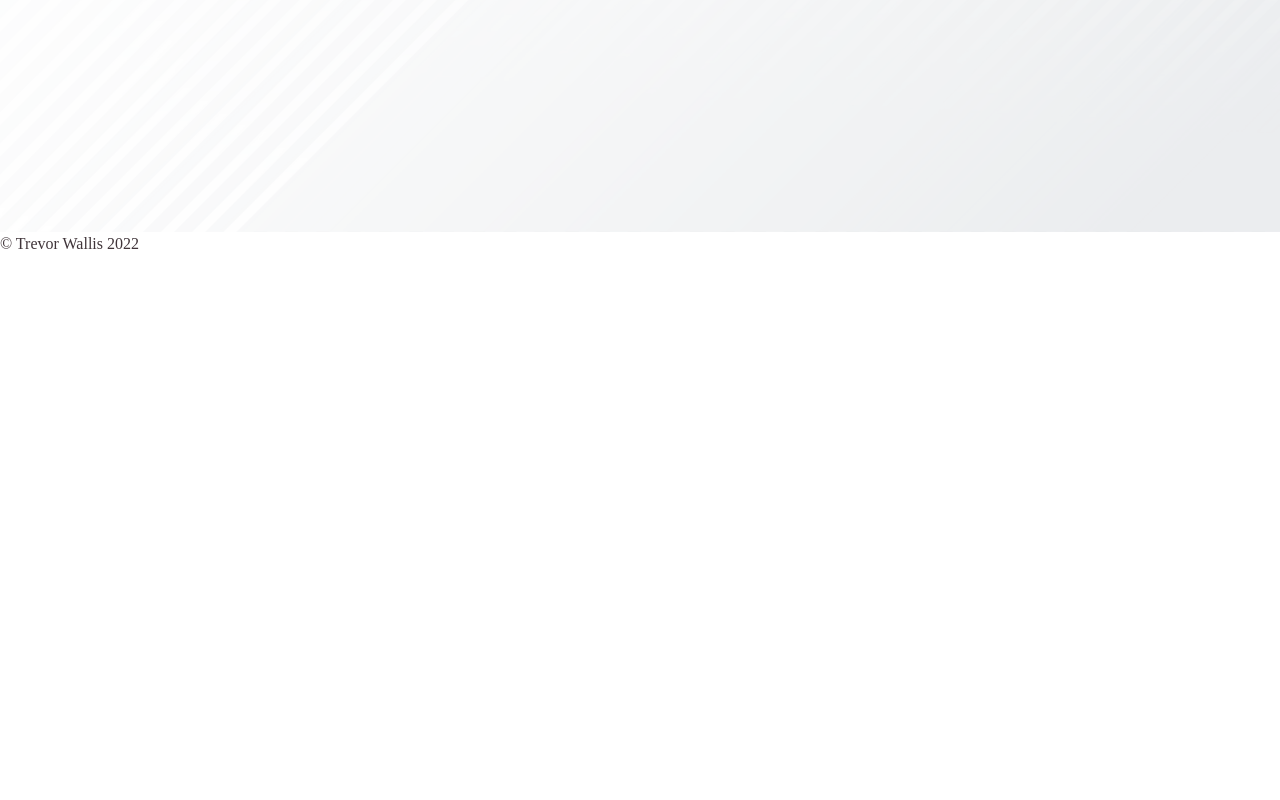
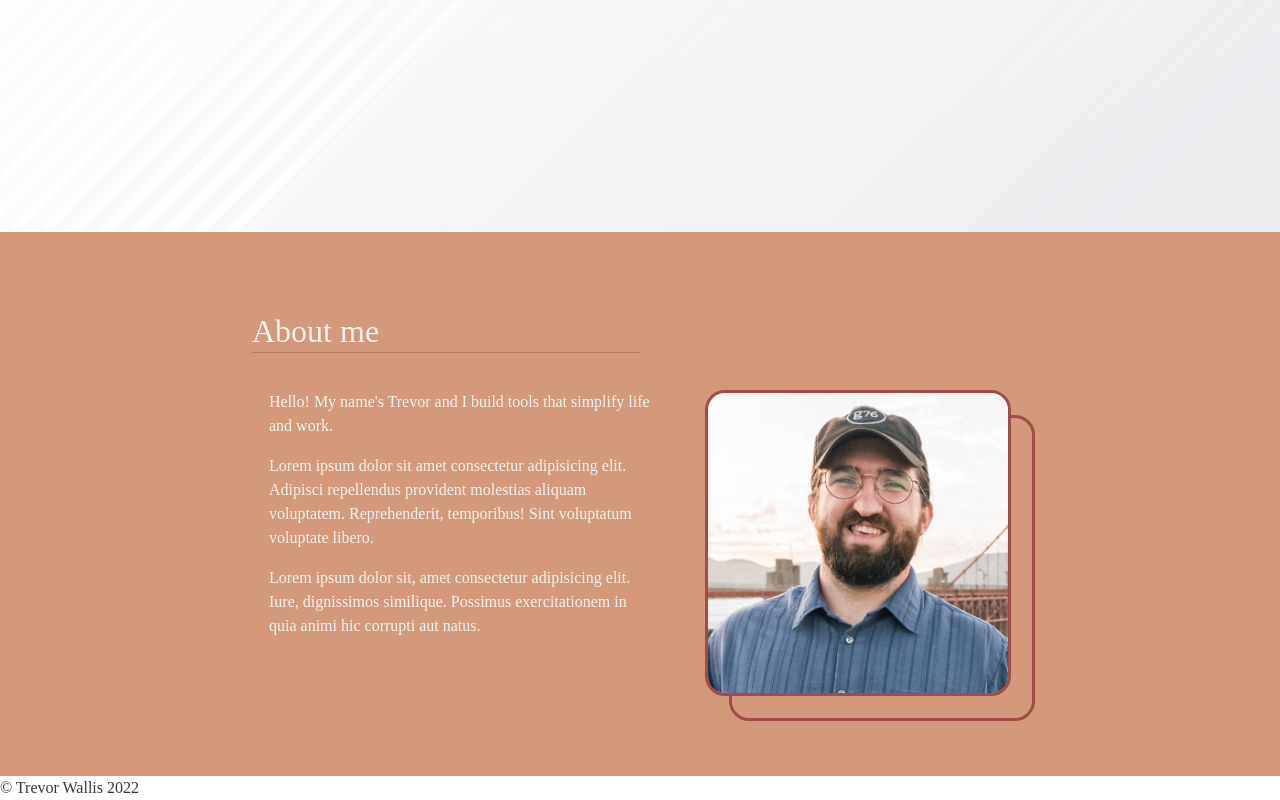
Before and after one commit to trevorwallis13/simple-react-portfolio-template, a React (Create React App) app: page / in a window 1280 px wide. Shown: the part 568-1368 px from the top of the page. Before the commit the page ends 824 px from the top, so only its background shows below. Built offline with nearby package versions, Linux system fonts and the light colour scheme.

Commit message:
added about me section

```diff
--- a/src/App.js
+++ b/src/App.js
@@ -1,6 +1,5 @@
 import {useState} from 'react';
 import './styles/app.scss'
-import Header from './components/header/Header'
 import HeroSection from './components/hero/HeroSection'
 import AboutSection from './components/about/AboutSection'
 import ProjectsSection from './components/projects/ProjectsSection'
@@ -10,16 +9,15 @@
 
 const App = () => {
   return (
-    <main className="App">
-      {/* <Header/> */}
-      <div className="content">
+    <div className="App">
+      <main className="content">
         <HeroSection/>
+        <ProjectsSection/>
         <AboutSection/>
-        <ProjectsSection/>
         <ContactSection/>
-      </div>
+      </main>
       <Footer/>
-    </main>
+    </div>
   );
 }
 
--- a/src/components/about/AboutSection.js
+++ b/src/components/about/AboutSection.js
@@ -1,10 +1,26 @@
 import React from 'react'
+import profile from '../../assets/profile.jpg'
+import './about.scss'
 
 const AboutSection = () => {
   return (
-    <div>
-
-    </div>
+    <section className="about-section" id="about">
+      <div className="about-content container">
+        <h2>About me</h2>
+        <div className="inner">
+          <div className="about-text">
+            <p>Hello! My name's Trevor and I build tools that simplify life and work.</p>
+            <p>Lorem ipsum dolor sit amet consectetur adipisicing elit. Adipisci repellendus provident molestias aliquam voluptatem. Reprehenderit, temporibus! Sint voluptatum voluptate libero.</p>
+            <p>Lorem ipsum dolor sit, amet consectetur adipisicing elit. Iure, dignissimos similique. Possimus exercitationem in quia animi hic corrupti aut natus.</p>
+          </div>
+          <div className="img-container">
+            <div className="about-img">
+              <img src={profile} alt="Trevor Wallis headshot" />
+            </div>
+          </div>
+        </div>
+      </div>
+    </section>
   )
 }
 
--- /dev/null
+++ b/src/components/about/about.scss
@@ -0,0 +1,87 @@
+@use '../../styles/app';
+
+.about-section {
+    background-color: app.$primary-color;
+    color: app.$text-light;
+    padding: 5rem 2rem;
+
+    .about-content {
+        display: flex;
+        flex-direction: column;
+        max-width: 800px;
+        gap: 2rem;
+    }
+
+    h2 {
+        position: relative;
+    }
+
+    h2::after {
+        content: " ";
+        width: 50%;
+        height: 1px;
+        background-color: app.$secondary-color;
+        position: absolute;
+        bottom: -3px;
+        left: 0;
+        opacity: 50%;
+        border-radius: 3px;
+    }
+
+    .inner {
+        display: flex;
+        flex-direction: row;
+        justify-content: center;
+        flex-wrap: wrap;
+        gap: 3rem;
+    }
+
+    .about-text {
+        width: 50%;
+    }
+
+    .img-container {
+        position: relative;
+    }
+    .about-img {
+        border: 3px solid app.$secondary-color;
+        display: flex;
+        justify-content: center;
+        align-items: center;
+        border-radius: 20px;
+        overflow: hidden;
+
+        img {
+            height: 300px;
+            width: 300px;
+            z-index: 2;
+        }
+    }
+
+    .img-container::after {
+        content: " ";
+        position: absolute;
+        // opacity: 30%;
+        height: 100%;
+        width: 100%;
+        border: 3px solid app.$secondary-color;
+        border-radius: 20px;
+        bottom: -8%;
+        right: -8%;
+    }
+
+    @media (max-width: 795px) {
+        .about-text {
+            width: 100%;
+        }
+    }
+    @media (max-width: 374px) {
+        .about-img {
+            display: none;
+        }
+
+        .img-container::after {
+            display: none;
+        }
+    }
+}
--- a/src/components/hero/HeroSection.js
+++ b/src/components/hero/HeroSection.js
@@ -11,7 +11,7 @@
         <div className="hero-content">
           <div className="hero-text">
             <h1>Trevor Wallis</h1>
-            <h2>Front-End Developer</h2>
+            <h2>Front-End Engineer</h2>
           </div>
           <div className="link-icon-row">
             <a href="https://github.com/trevorwallis13" target='_blank' rel="noopener noreferrer"><FontAwesomeIcon icon={faGithub} className="connect-icon" /></a>
@@ -22,6 +22,7 @@
           <div className="hero-buttons">
             <Button variant="outline-secondary">projects</Button>
             <Button variant="outline-secondary">about me</Button>
+            <Button variant="outline-secondary">resume</Button>
           </div>
         </div>
     </section>
--- a/src/styles/app.scss
+++ b/src/styles/app.scss
@@ -79,7 +79,7 @@
     content: " ";
     width: 100%;
     height: 100%;
-    background-image: url('../../assets/background.jpg');
+    background-image: url('../assets/background.jpg');
     background-position: center;
     background-size: cover;
     opacity: 25%;
@@ -125,8 +125,9 @@
         width: 100vw;
         top: 0;
         left: 0;
-        padding: 5px 0;
+        padding: 10px 0;
         justify-content: space-around;
+        z-index: 1000;
     }
 }
 
```
Also changed, not shown: src/assets/background.jpg (renamed from assets/background.jpg), src/assets/profile.jpg (added).
